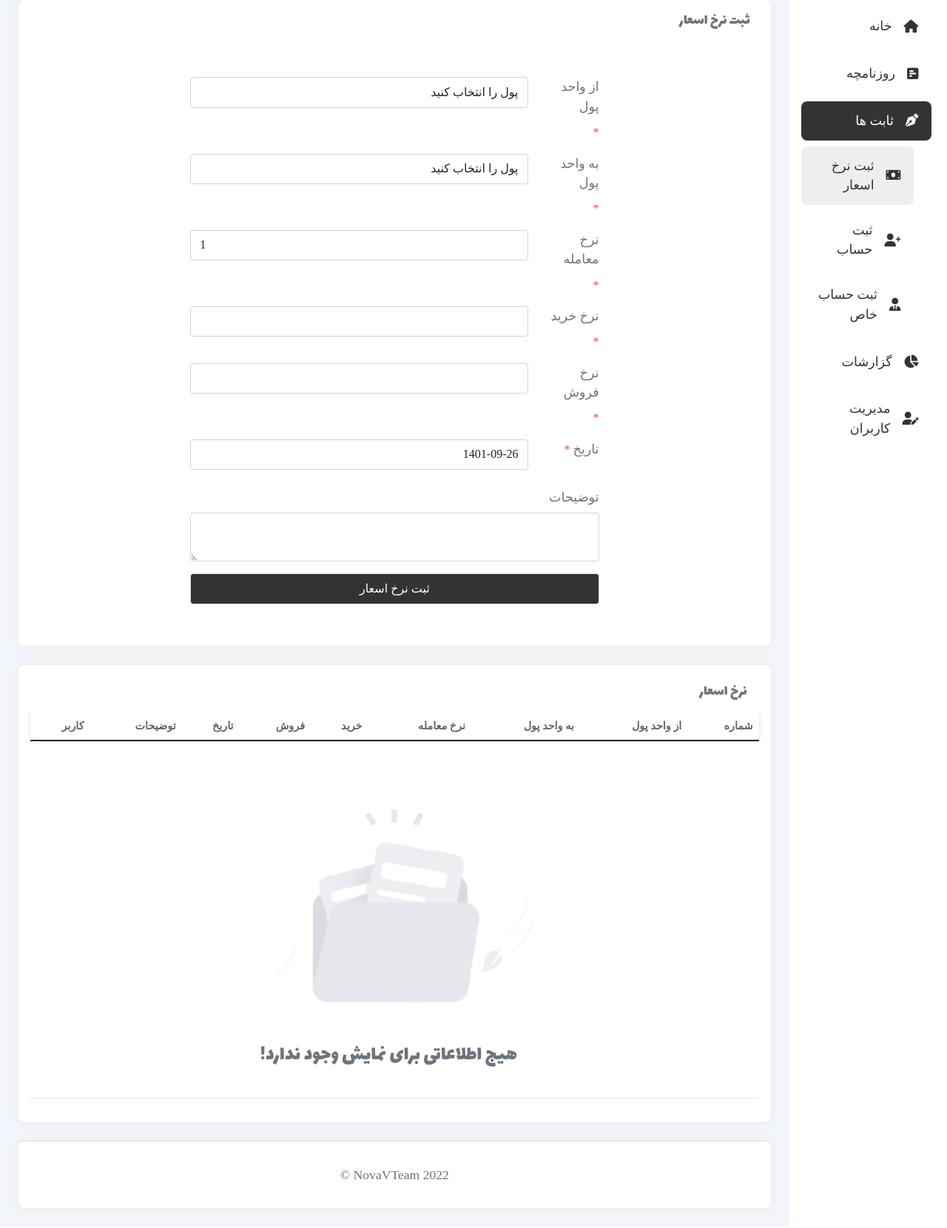
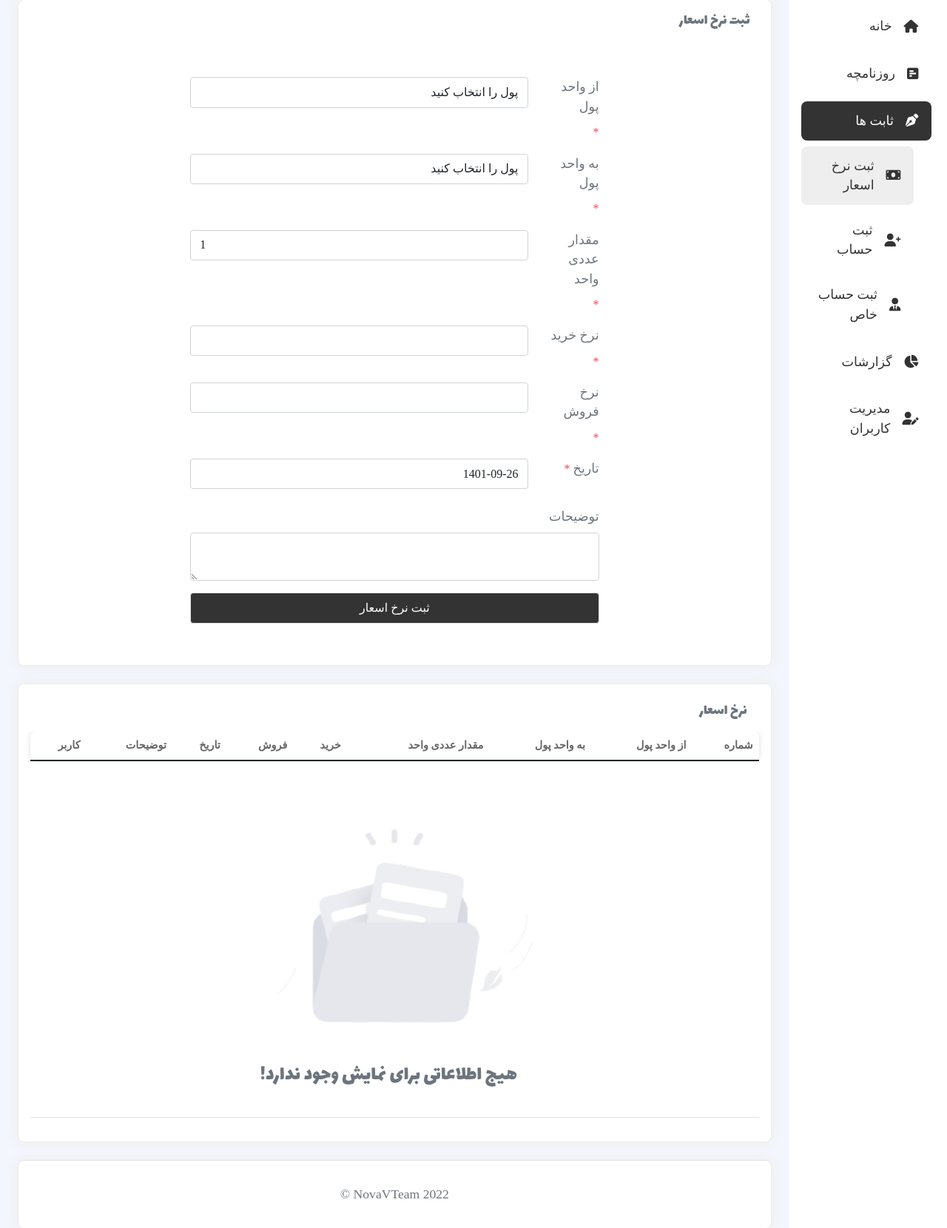
Before and after one commit to Wahidnadeem/sarafi-project, a PHP site: page /view/currency_rate.php in a window 1280 px wide. Shown: the part 175-1835 px from the top of the page at 74% size. Run offline with PHP 8.4, Linux system fonts and the light colour scheme; the visitor is signed in with stand-in values (Sample User, id 1); data that the repository does not hold is empty; some web fonts are replaced.

Commit message:
some work

```diff
--- a/view/add_account.php
+++ b/view/add_account.php
@@ -20,9 +20,9 @@ if(isset($_POST['search'])){
         $condition  .= " AND phone = '$s_phone' ";
     }
 
-     if(!empty($_POST['s_start_date']) && !empty($_POST['s_end_date']) ){
-        $s_start_date = VD($_POST['s_start_date']);
-        $s_end_date   = VD($_POST['s_end_date']);
+     if(!empty($_POST['start_date']) && !empty($_POST['end_date']) ){
+        $s_start_date = VD($_POST['start_date']);
+        $s_end_date   = VD($_POST['end_date']);
 
         $condition .= " AND `date` BETWEEN  '$s_start_date' AND '$s_end_date' ";
     }
--- a/view/currency_rate.php
+++ b/view/currency_rate.php
@@ -88,7 +88,7 @@ require_once("_config.php");
                                                     </div>
 
                                                     <div class="row mt-3">
-                                                        <div class="col-md-2 required"><label class="form-label text-muted">نرخ معامله</label></div>
+                                                        <div class="col-md-2 required"><label class="form-label text-muted">مقدار عددی واحد</label></div>
                                                         <div class="col-md-10">
                                                             <input type="text" dir="ltr" required="" value="1" class="form-control num-f " autocomplete="off" id="amount_transaction" name="amount_transaction">
                                                         </div>
@@ -158,7 +158,7 @@ require_once("_config.php");
                                                 <th>شماره</th>
                                                 <th>از واحد پول</th>
                                                 <th>به واحد پول</th>
-                                                <th>نرخ معامله</th>
+                                                <th>مقدار عددی واحد</th>
                                                 <th>خرید </th>
                                                 <th>فروش</th>
                                                 <th>تاریخ</th>
```
